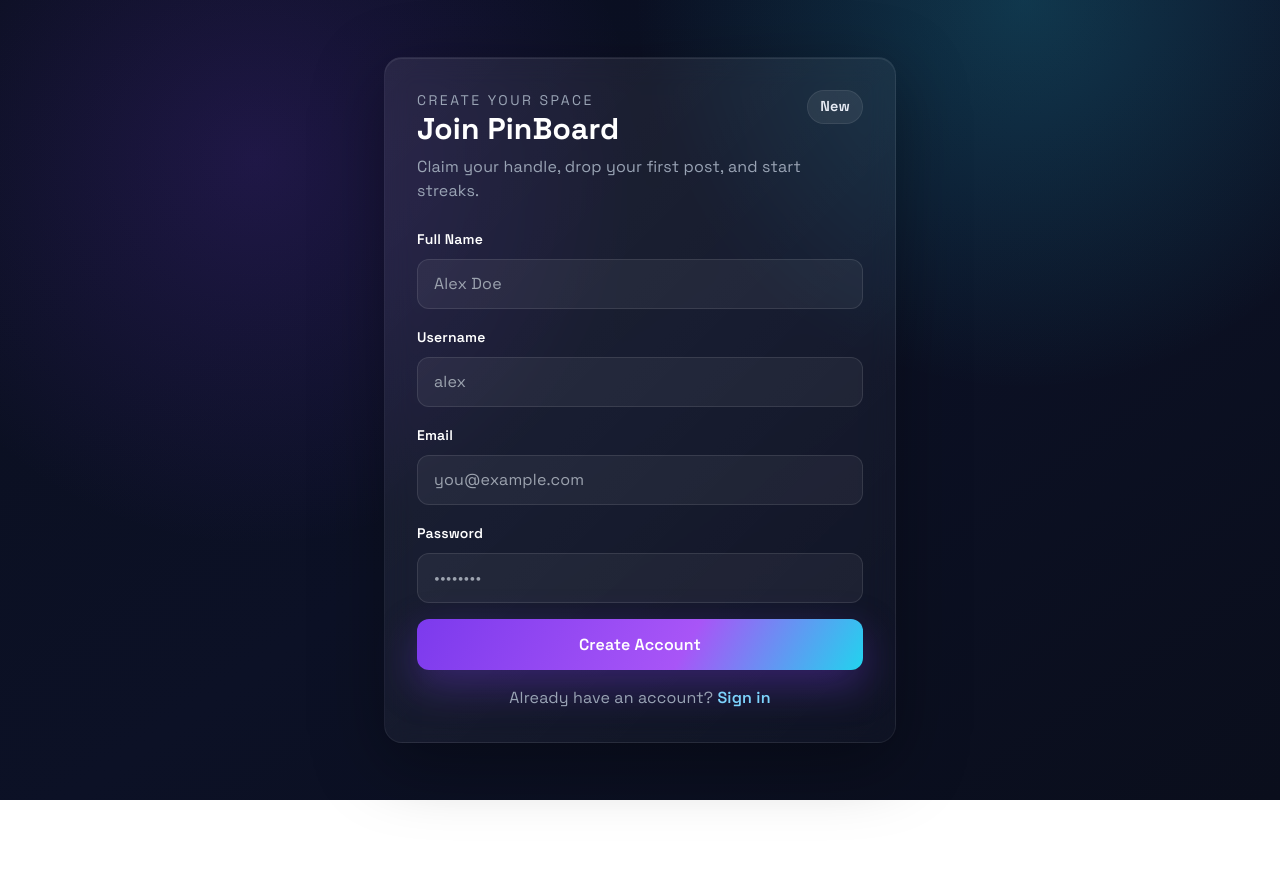
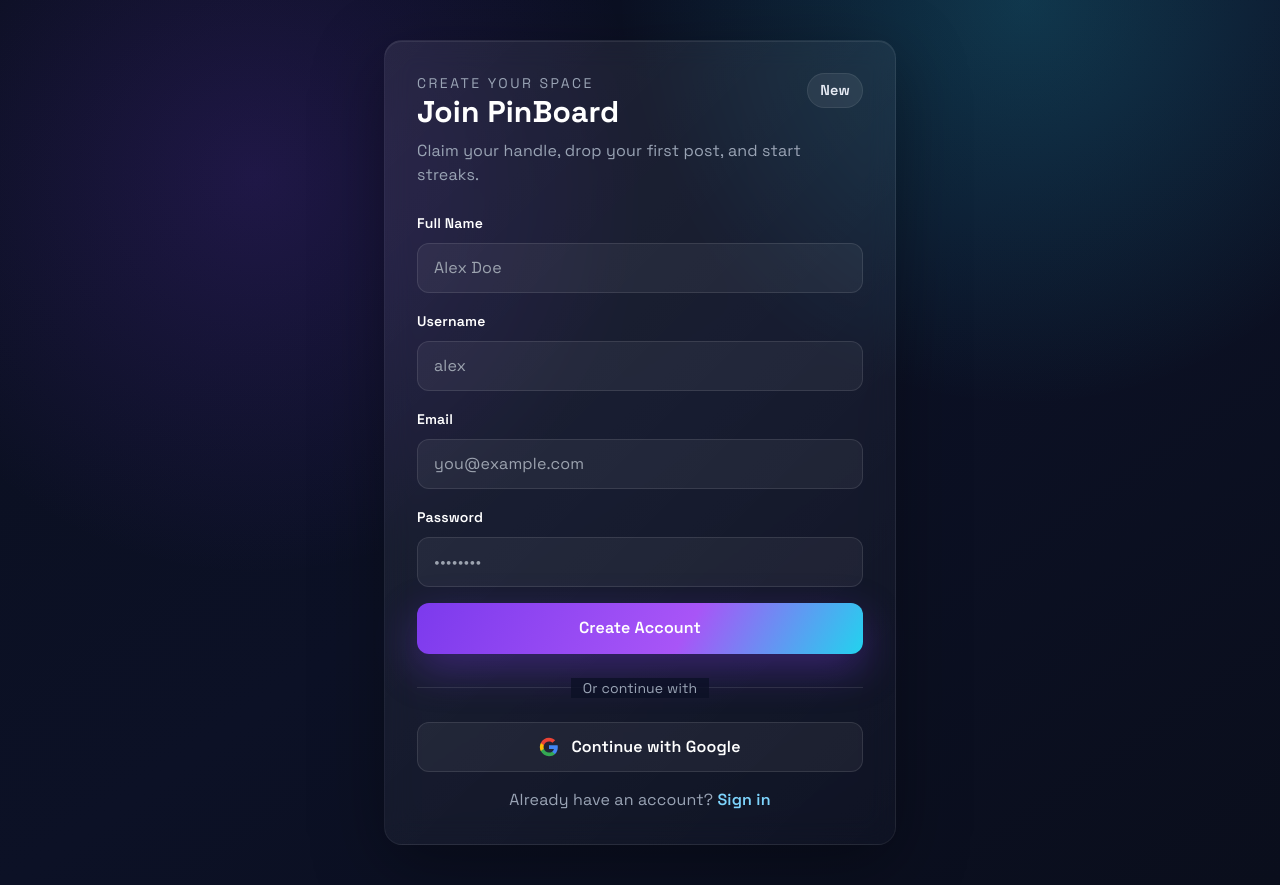
Before and after one commit to kellyworkos00-droid/project77, a Next.js app: page /auth/signup in a window 1280 px wide. Before the commit the page ends 800 px from the top, so only its background shows below. Built offline with nearby package versions, Linux system fonts and the light colour scheme.

Commit message:
Add Google OAuth sign-in support with setup instructions

```diff
--- a/src/app/auth/signin/page.tsx
+++ b/src/app/auth/signin/page.tsx
@@ -82,6 +82,28 @@
             </button>
           </form>
 
+          <div className="relative my-6">
+            <div className="absolute inset-0 flex items-center">
+              <div className="w-full border-t border-white/10"></div>
+            </div>
+            <div className="relative flex justify-center text-sm">
+              <span className="px-3 bg-[rgba(12,17,38,0.8)] text-muted">Or continue with</span>
+            </div>
+          </div>
+
+          <button
+            onClick={() => signIn('google', { callbackUrl: '/feed' })}
+            className="w-full flex items-center justify-center gap-3 px-4 py-3 bg-white/5 hover:bg-white/10 border border-white/10 rounded-xl text-white font-semibold transition"
+          >
+            <svg className="w-5 h-5" viewBox="0 0 24 24" xmlns="http://www.w3.org/2000/svg">
+              <path d="M22.56 12.25c0-.78-.07-1.53-.2-2.25H12v4.26h5.92c-.26 1.37-1.04 2.53-2.21 3.31v2.77h3.57c2.08-1.92 3.28-4.74 3.28-8.09z" fill="#4285F4"/>
+              <path d="M12 23c2.97 0 5.46-.98 7.28-2.66l-3.57-2.77c-.98.66-2.23 1.06-3.71 1.06-2.86 0-5.29-1.93-6.16-4.53H2.18v2.84C3.99 20.53 7.7 23 12 23z" fill="#34A853"/>
+              <path d="M5.84 14.09c-.22-.66-.35-1.36-.35-2.09s.13-1.43.35-2.09V7.07H2.18C1.43 8.55 1 10.22 1 12s.43 3.45 1.18 4.93l2.85-2.22.81-.62z" fill="#FBBC05"/>
+              <path d="M12 5.38c1.62 0 3.06.56 4.21 1.64l3.15-3.15C17.45 2.09 14.97 1 12 1 7.7 1 3.99 3.47 2.18 7.07l3.66 2.84c.87-2.6 3.3-4.53 6.16-4.53z" fill="#EA4335"/>
+            </svg>
+            Continue with Google
+          </button>
+
           <p className="mt-4 text-center text-muted">
             Don't have an account?{' '}
             <Link href="/auth/signup" className="text-sky-300 hover:text-sky-200 font-semibold">
--- a/src/app/auth/signup/page.tsx
+++ b/src/app/auth/signup/page.tsx
@@ -1,6 +1,7 @@
 'use client'
 
 import { useState } from 'react'
+import { signIn } from 'next-auth/react'
 import { useRouter } from 'next/navigation'
 import Link from 'next/link'
 
@@ -112,6 +113,28 @@
             </button>
           </form>
 
+          <div className="relative my-6">
+            <div className="absolute inset-0 flex items-center">
+              <div className="w-full border-t border-white/10"></div>
+            </div>
+            <div className="relative flex justify-center text-sm">
+              <span className="px-3 bg-[rgba(12,17,38,0.8)] text-muted">Or continue with</span>
+            </div>
+          </div>
+
+          <button
+            onClick={() => signIn('google', { callbackUrl: '/feed' })}
+            className="w-full flex items-center justify-center gap-3 px-4 py-3 bg-white/5 hover:bg-white/10 border border-white/10 rounded-xl text-white font-semibold transition"
+          >
+            <svg className="w-5 h-5" viewBox="0 0 24 24" xmlns="http://www.w3.org/2000/svg">
+              <path d="M22.56 12.25c0-.78-.07-1.53-.2-2.25H12v4.26h5.92c-.26 1.37-1.04 2.53-2.21 3.31v2.77h3.57c2.08-1.92 3.28-4.74 3.28-8.09z" fill="#4285F4"/>
+              <path d="M12 23c2.97 0 5.46-.98 7.28-2.66l-3.57-2.77c-.98.66-2.23 1.06-3.71 1.06-2.86 0-5.29-1.93-6.16-4.53H2.18v2.84C3.99 20.53 7.7 23 12 23z" fill="#34A853"/>
+              <path d="M5.84 14.09c-.22-.66-.35-1.36-.35-2.09s.13-1.43.35-2.09V7.07H2.18C1.43 8.55 1 10.22 1 12s.43 3.45 1.18 4.93l2.85-2.22.81-.62z" fill="#FBBC05"/>
+              <path d="M12 5.38c1.62 0 3.06.56 4.21 1.64l3.15-3.15C17.45 2.09 14.97 1 12 1 7.7 1 3.99 3.47 2.18 7.07l3.66 2.84c.87-2.6 3.3-4.53 6.16-4.53z" fill="#EA4335"/>
+            </svg>
+            Continue with Google
+          </button>
+
           <p className="mt-4 text-center text-muted">
             Already have an account?{' '}
             <Link href="/auth/signin" className="text-sky-300 hover:text-sky-200 font-semibold">
--- a/src/lib/auth.ts
+++ b/src/lib/auth.ts
@@ -1,12 +1,24 @@
 import { NextAuthOptions } from 'next-auth'
 import { PrismaAdapter } from '@auth/prisma-adapter'
 import CredentialsProvider from 'next-auth/providers/credentials'
+import GoogleProvider from 'next-auth/providers/google'
 import { prisma } from './prisma'
 import bcrypt from 'bcrypt'
 
 export const authOptions: NextAuthOptions = {
   adapter: PrismaAdapter(prisma) as any,
   providers: [
+    GoogleProvider({
+      clientId: process.env.GOOGLE_CLIENT_ID || '',
+      clientSecret: process.env.GOOGLE_CLIENT_SECRET || '',
+      authorization: {
+        params: {
+          prompt: "consent",
+          access_type: "offline",
+          response_type: "code"
+        }
+      }
+    }),
     CredentialsProvider({
       name: 'credentials',
       credentials: {
```
Also changed, not shown: 2 other files (tests, documents, lock files or other folders).
